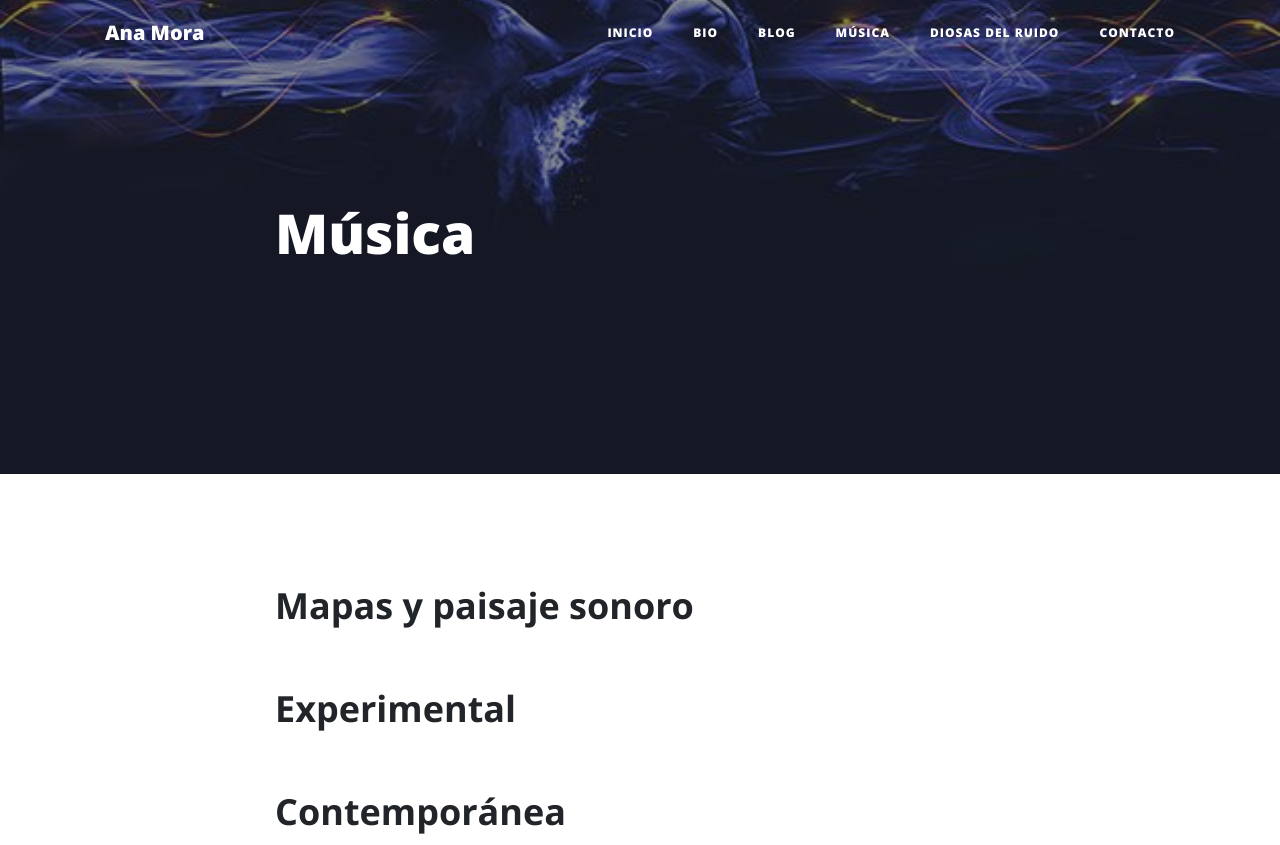
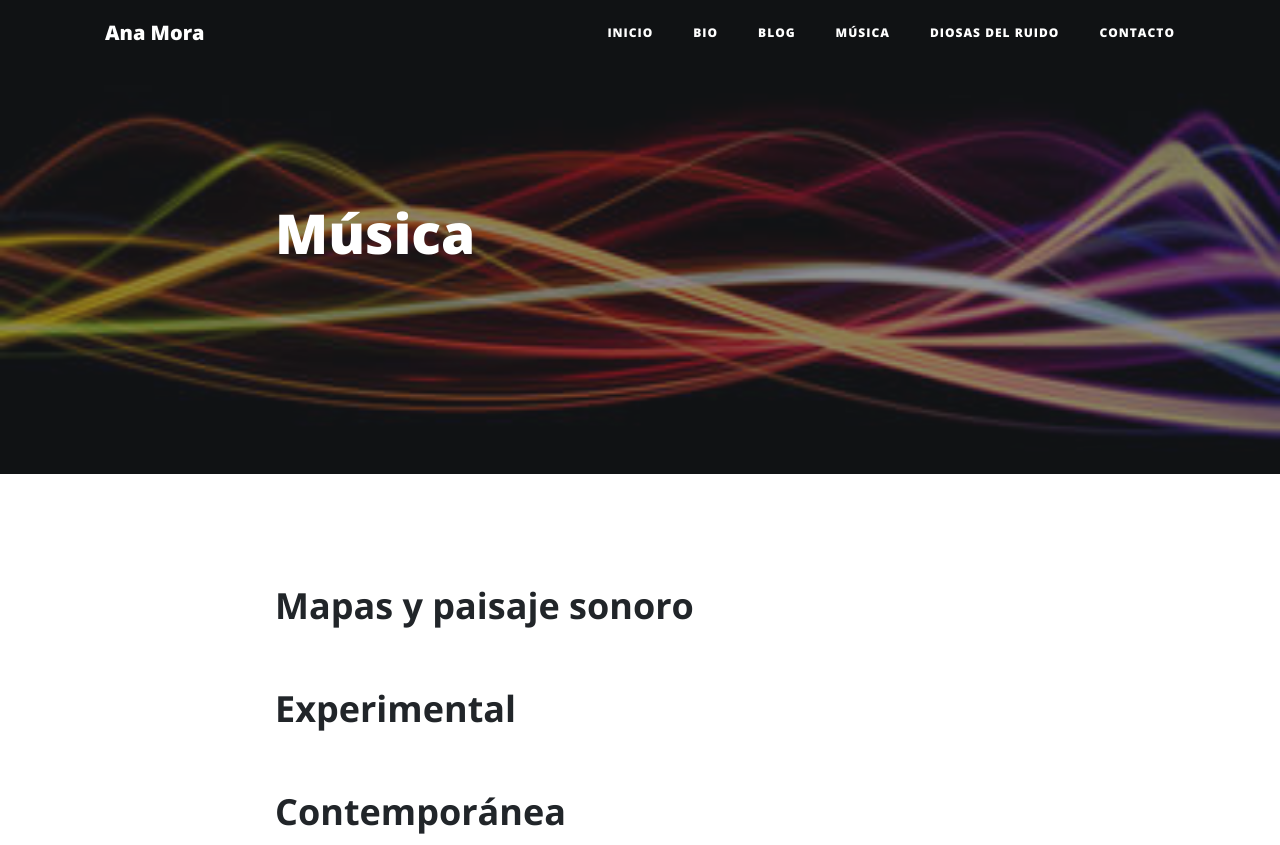
Before and after one commit to ana-mora/anamora.github.io, a website: page music.html in a window 1280 px wide. Shown: the top 845 px of the page. Drawn offline with nearby package versions, Linux system fonts and the light colour scheme.

Commit message:
Update music.html

```diff
--- a/music.html
+++ b/music.html
@@ -59,7 +59,7 @@
   </nav>
 
   <!-- Page Header -->
-  <header class="masthead" style="background-image: url('img/post-bg.jpg')">
+  <header class="masthead" style="background-image: url('img/music-bg.jpg')">
     <div class="overlay"></div>
     <div class="container">
       <div class="row">
```
